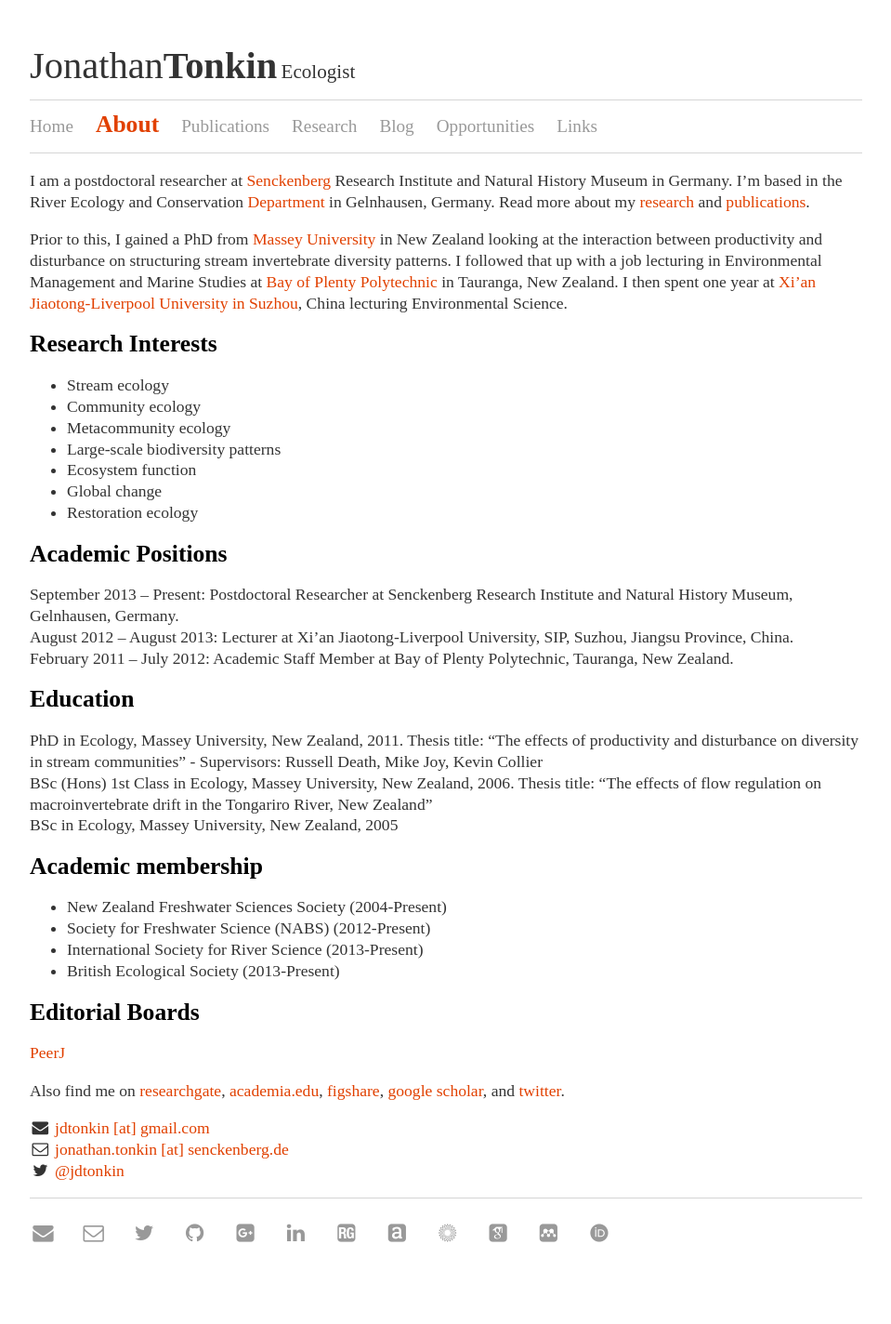
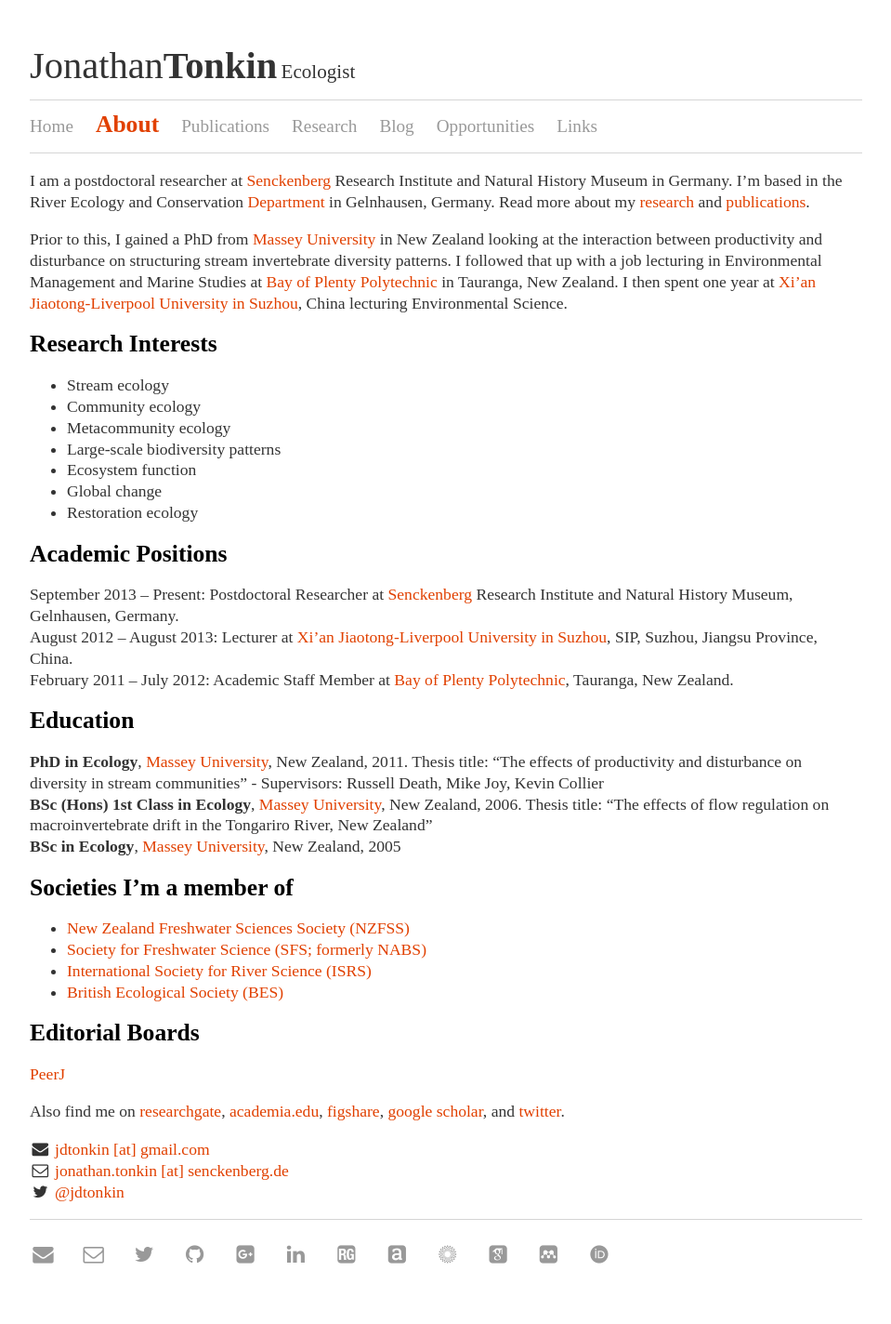
Before and after one commit to jdtonkin/jdtonkin.github.io, a Jekyll site: the page built from About/index.md, in a window 1280 px wide. Shown: the whole page at 93% size, without its empty margins (160-1119 px from the left). Built offline with Jekyll 4.4.1, drawn with Linux system fonts in a browser that asks for light colours; nearby versions of some CDN libraries; some web fonts are replaced; before the commit the page ends 1401 px from its top, so only the background shows below that.

Commit message:
Update index.md

```diff
--- a/About/index.md
+++ b/About/index.md
@@ -19,23 +19,23 @@ Prior to this, I gained a PhD from [Massey University](http://www.massey.ac.nz/)
 
 #Academic Positions
 
-September 2013 – Present: Postdoctoral Researcher at Senckenberg Research Institute and Natural History Museum, Gelnhausen, Germany.
-August 2012 – August 2013: Lecturer at Xi’an Jiaotong-Liverpool University, SIP, Suzhou, Jiangsu Province, China.
-February 2011 – July 2012: Academic Staff Member at Bay of Plenty Polytechnic, Tauranga, New Zealand.
+September 2013 – Present: Postdoctoral Researcher at [Senckenberg](http://www.senckenberg.de/root/index.php?page_id=71) Research Institute and Natural History Museum, Gelnhausen, Germany.
+August 2012 – August 2013: Lecturer at [Xi’an Jiaotong-Liverpool University in Suzhou](http://www.xjtlu.edu.cn/en/), SIP, Suzhou, Jiangsu Province, China.
+February 2011 – July 2012: Academic Staff Member at [Bay of Plenty Polytechnic](http://www.boppoly.ac.nz/), Tauranga, New Zealand.
 
 
 #Education
 
-PhD in Ecology, Massey University, New Zealand, 2011. Thesis title: “The effects of productivity and disturbance on diversity in stream communities” - Supervisors: Russell Death, Mike Joy, Kevin Collier
-BSc (Hons) 1st Class in Ecology, Massey University, New Zealand, 2006. Thesis title: “The effects of flow regulation on macroinvertebrate drift in the Tongariro River, New Zealand”
-BSc in Ecology, Massey University, New Zealand, 2005
+**PhD in Ecology**, [Massey University](http://www.massey.ac.nz/), New Zealand, 2011. Thesis title: “The effects of productivity and disturbance on diversity in stream communities” - Supervisors: Russell Death, Mike Joy, Kevin Collier
+**BSc (Hons) 1st Class in Ecology**, [Massey University](http://www.massey.ac.nz/), New Zealand, 2006. Thesis title: “The effects of flow regulation on macroinvertebrate drift in the Tongariro River, New Zealand”
+**BSc in Ecology**, [Massey University](http://www.massey.ac.nz/), New Zealand, 2005
 
 
-#Academic membership
-- New Zealand Freshwater Sciences Society (2004-Present)
-- Society for Freshwater Science (NABS) (2012-Present)
-- International Society for River Science (2013-Present)
-- British Ecological Society (2013-Present)
+# Societies I'm a member of
+- [New Zealand Freshwater Sciences Society (NZFSS)](http://freshwater.science.org.nz/index.php/)
+- [Society for Freshwater Science (SFS; formerly NABS)](http://www.freshwater-science.org/default.aspx)
+- [International Society for River Science (ISRS)](http://riversociety.org/)
+- [British Ecological Society (BES)](http://www.britishecologicalsociety.org/)
 
 
 #Editorial Boards
```
